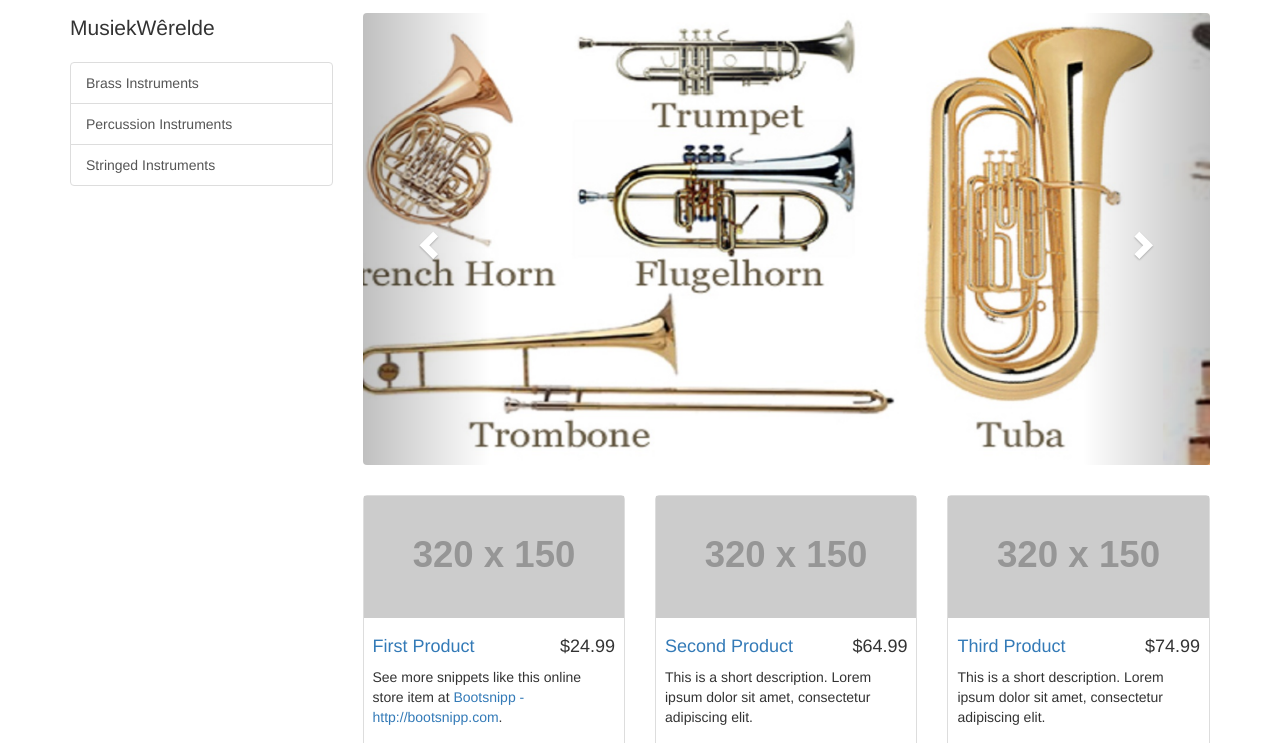
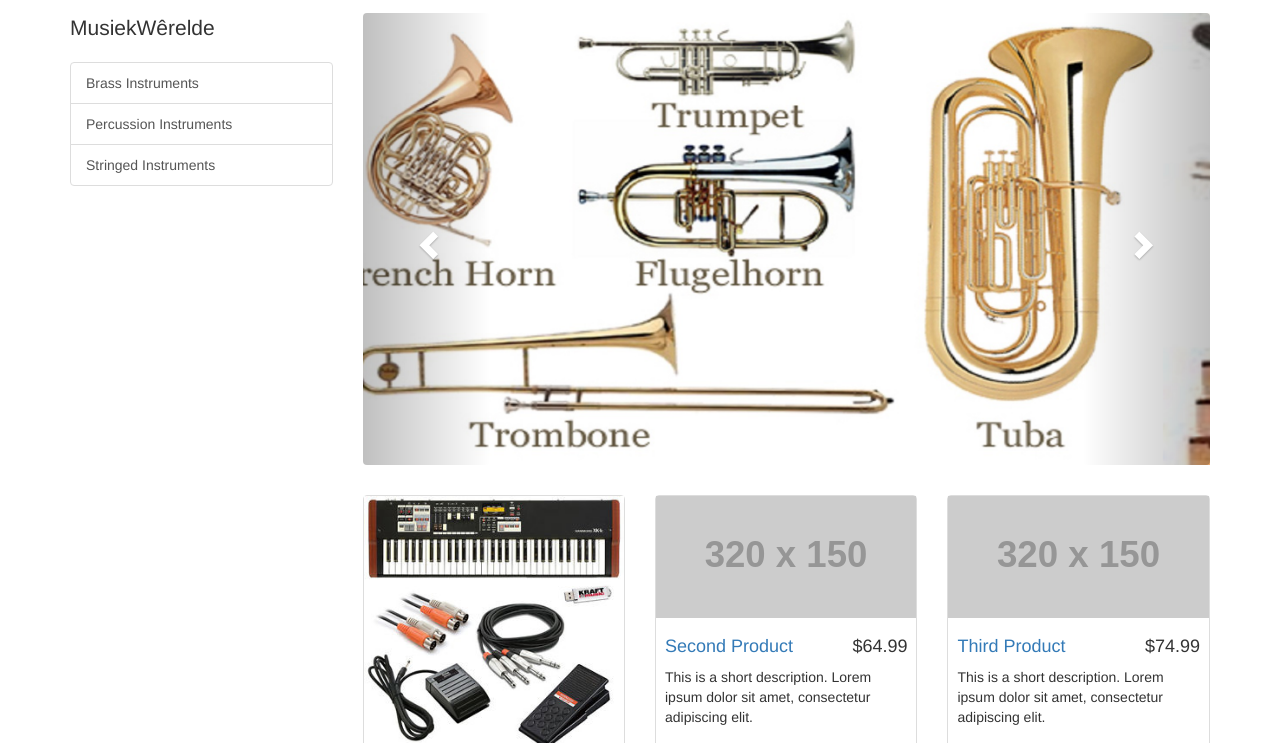
Before and after one commit to mhackie0924/Reinzel.github.io, a plain HTML site: page index.html in a window 1280 px wide. Shown: the part 57-800 px from the top of the page. Drawn offline with Linux system fonts and the light colour scheme; placeholder pictures from the web are drawn by us.

Commit message:
Update index.html

```diff
--- a/index.html
+++ b/index.html
@@ -111,7 +111,7 @@
 
                     <div class="col-sm-4 col-lg-4 col-md-4">
                         <div class="thumbnail">
-                            <img src="http://placehold.it/320x150" alt="">
+                            <img src="f1.jpg" alt="">
                             <div class="caption">
                                 <h4 class="pull-right">$24.99</h4>
                                 <h4><a href="#">First Product</a>
```
